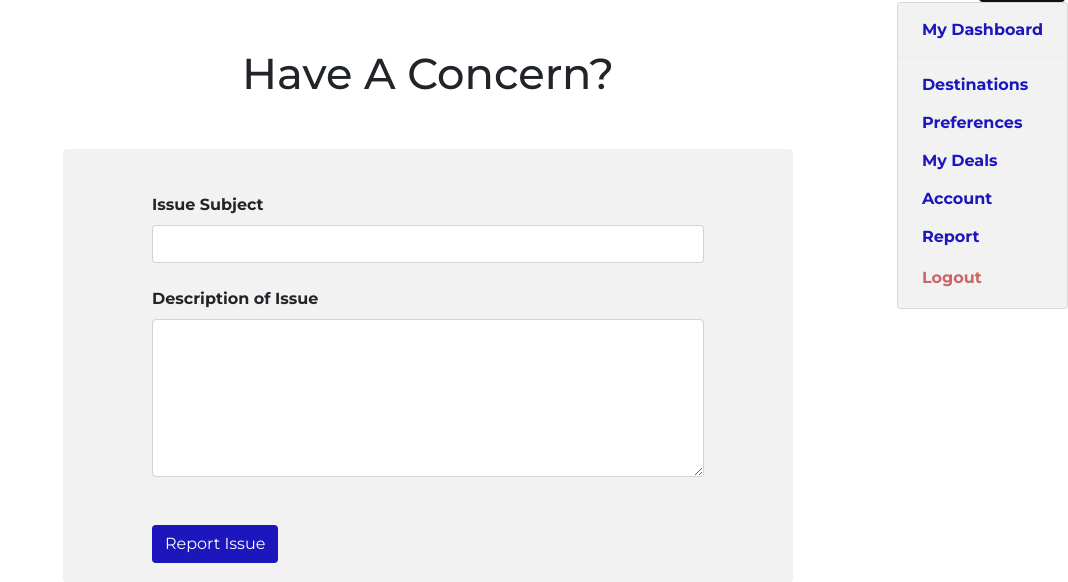
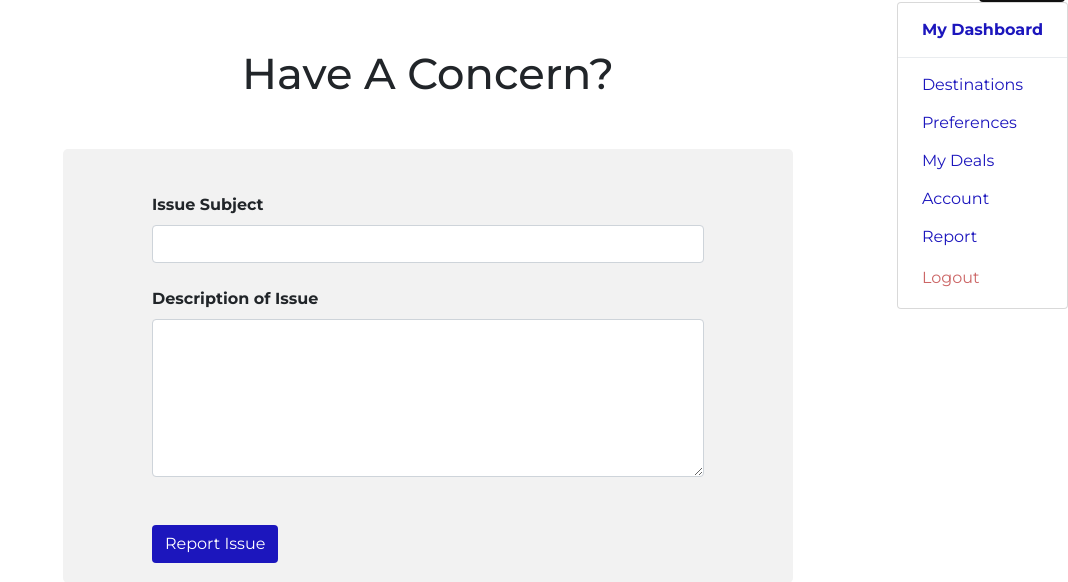
Before and after one commit to gregh13/Flight-Club, a Flask app: page /report_issue in a window 1280 px wide, after a click that opens the changed part. Shown: the part 92-674 px from the top of the page, without its empty margins (212-1280 px from the left). Run offline with Flask 2, Linux system fonts and the light colour scheme; a user stored in the database is signed in; some libraries are stand-ins or nearby versions.

Commit message:
add Google reCaptcha to registration form, change dropdown styling

```diff
--- a/static/css/styles.css
+++ b/static/css/styles.css
@@ -497,7 +497,3 @@ tr.bordered {
     padding: 7px 24px;
     color: #1C16BD;
 }
-
-.dropdown-menu {
-  background-color: #f2f2f2;
-}
--- a/templates/header.html
+++ b/templates/header.html
@@ -61,12 +61,12 @@
                         <div class="dropdown-menu dropdown-menu-right" aria-labelledby="navbarDropdown">
                             <a class="dropdown-item" href="{{ url_for('user_home') }}"><strong>My Dashboard</strong></a>
                             <div class="dropdown-divider"></div>
-                            <a class="dropdown-item" href="{{url_for('my_destinations')}}"><strong>Destinations</strong></a>
-                            <a class="dropdown-item" href="{{url_for('my_preferences')}}"><strong>Preferences</strong></a>
-                            <a class="dropdown-item" href="{{url_for('my_deals')}}"><strong>My Deals</strong></a>
-                            <a class="dropdown-item" href="{{url_for('my_account')}}"><strong>Account</strong></a>
-                            <a class="dropdown-item" href="{{url_for('report_issue')}}"><strong>Report</strong></a>
-                            <a class="dropdown-item" style="padding: 10px 24px; color: #CC6666" href="{{url_for('logout')}}"><strong>Logout</strong></a>
+                            <a class="dropdown-item" href="{{url_for('my_destinations')}}">Destinations</a>
+                            <a class="dropdown-item" href="{{url_for('my_preferences')}}">Preferences</a>
+                            <a class="dropdown-item" href="{{url_for('my_deals')}}">My Deals</a>
+                            <a class="dropdown-item" href="{{url_for('my_account')}}">Account</a>
+                            <a class="dropdown-item" href="{{url_for('report_issue')}}">Report</a>
+                            <a class="dropdown-item" style="padding: 10px 24px; color: #CC6666" href="{{url_for('logout')}}">Logout</a>
                         </div>
                     </li>
                     {% endif %}
--- a/templates/register.html
+++ b/templates/register.html
@@ -2,6 +2,8 @@
 
 {% block content %}
 {% include "header.html" %}
+<script src="https://www.google.com/recaptcha/api.js" async defer></script>
+
 <div class="container">
     <div class="row">
       <div class="col-lg-6 col-md-8 mx-auto content">
@@ -42,6 +44,8 @@
               <strong>{{ form.confirm_password.label(style="margin-bottom: 6px;") }}</strong>
               {{ form.confirm_password(class_="form-control", style="width:100%") }}
               <br><br>
+              <div class="g-recaptcha" data-sitekey="6Le4JGcgAAAAABwMM5UdpaSXnHJ_Oqk_N2w94umd"></div>
+              <br><br>
               <table  style="display: table; width: 100%;">
                   <tbody style="display: table; width: 100%;">
                   <tr>
```
